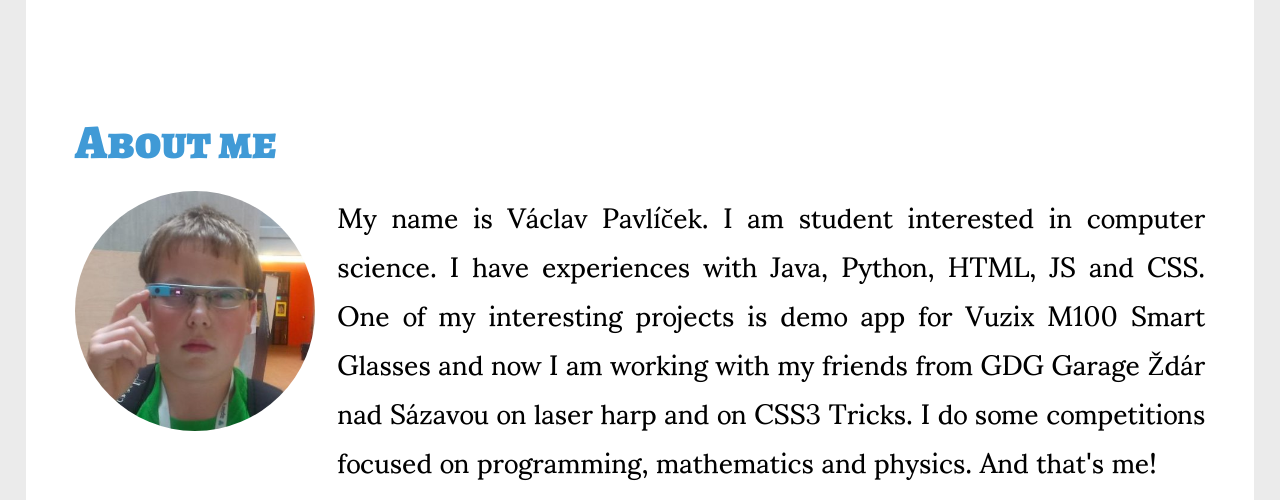
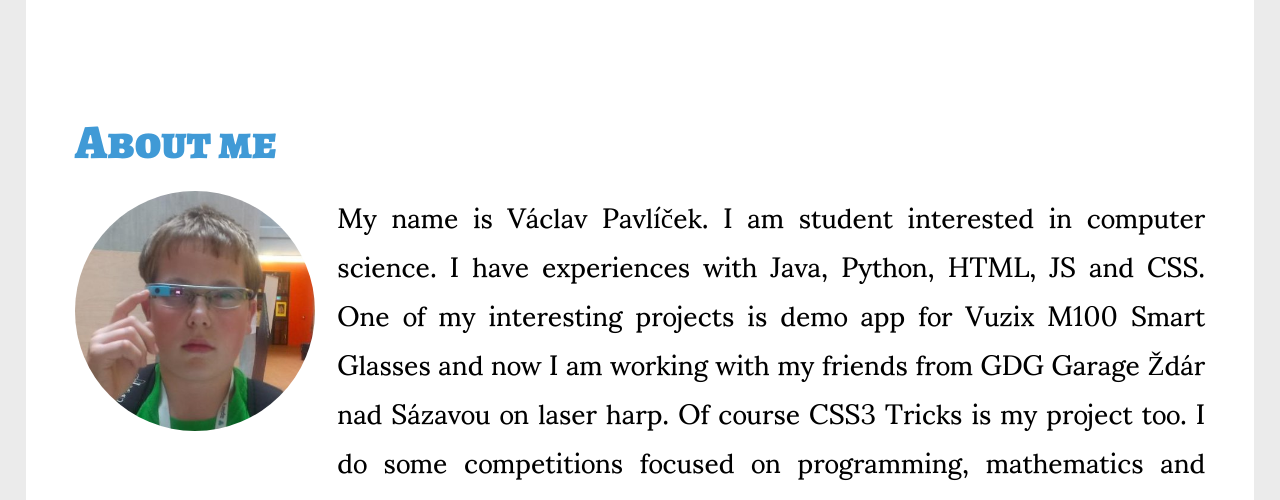
Before and after one commit to vaclavpavlicek/CSS3Tricks, a plain HTML site: page src/index.html in a window 1280 px wide. Shown: the part 1440-1940 px from the top of the page. Drawn offline with Linux system fonts and the light colour scheme.

Commit message:
update about me text

```diff
--- a/src/index.html
+++ b/src/index.html
@@ -67,9 +67,7 @@
                 <p>
                     My name is Václav Pavlíček. I am student interested in computer science. I have experiences with
                     Java, Python, HTML, JS and CSS. One of my interesting projects is demo app for Vuzix M100 Smart
-                    Glasses and now I am working with my friends from GDG Garage Ždár nad Sázavou on laser harp and on
-                    CSS3 Tricks. I do
-                    some competitions focused on programming, mathematics and physics. And that's me!
+                    Glasses and now I am working with my friends from GDG Garage Ždár nad Sázavou on laser harp. Of course CSS3 Tricks is my project too. I do some competitions focused on programming, mathematics and physics. And that's me!
                 </p>
                 <div class="contacts">
                     <a target="_blank"
```
